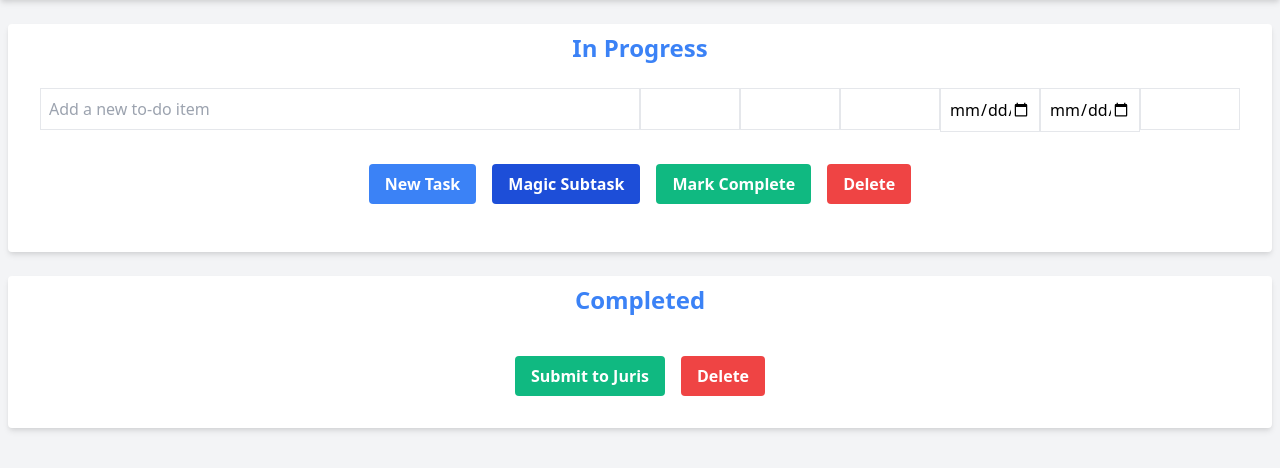
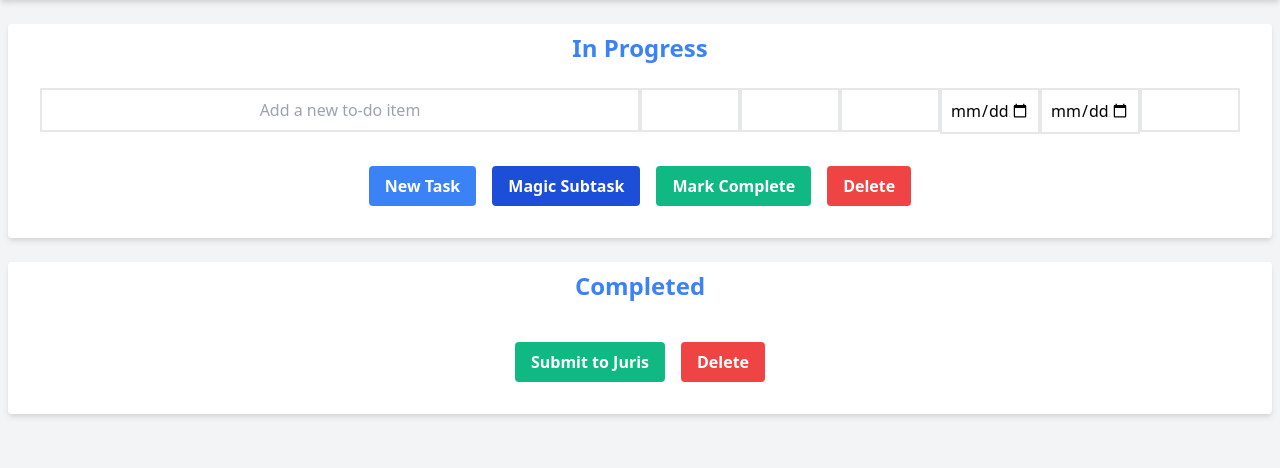
Before and after one commit to halfprice06/tasktician, a FastAPI app: template templates/home.html in a window 1280 px wide. Shown: the part 56-524 px from the top of the page. Run offline with FastAPI, Linux system fonts and the light colour scheme; the template is opened without the code that fills it, so the values that code supplies are empty; some libraries are stand-ins or nearby versions.

Commit message:
border update

```diff
--- a/templates/home.html
+++ b/templates/home.html
@@ -38,30 +38,30 @@
             <div id="todo-list" hx-get="/get_all_todos" hx-swap="innerHTML" hx-trigger="load">
                 <!-- Existing to-do items will be loaded here -->
             </div>
-            <form hx-post="/add" hx-target="#todo-list" hx-swap="innerHTML" class="mt-4 mb-4">
+            <form hx-post="/add" hx-target="#todo-list" hx-swap="innerHTML" class="mt-4">
 
                 <div class="flex mb-4">
 
                     <div class="w-6/12">
-                        <input type="text" id="tasks" name="tasks" placeholder="Add a new to-do item" class="border p-2 mr-2 w-full">
+                        <input type="text" id="tasks" name="tasks" placeholder="Add a new to-do item" class="border-2 p-2 mr-2 w-full text-center">
                     </div>
                     <div class="w-1/12">
-                        <input type="text" id="client" name="client" placeholder="" class="border p-2 mr-2 w-full">
+                        <input type="text" id="client" name="client" placeholder="" class="border-2 p-2 mr-2 w-full">
                     </div>
                     <div class="w-1/12">
-                        <input type="number" id="client_id" name="client_id" placeholder="" class="border p-2 mr-2 w-full">
+                        <input type="number" id="client_id" name="client_id" placeholder="" class="border-2 p-2 mr-2 w-full">
                     </div>
                     <div class="w-1/12">
-                        <input type="number" id="matter_id" name="matter_id" placeholder="" class="border p-2 mr-2 w-full">
+                        <input type="number" id="matter_id" name="matter_id" placeholder="" class="border-2 p-2 mr-2 w-full">
                     </div>
                     <div class="w-1/12">
-                        <input type="date" id="due_date" name="due_date" class="border p-2 mr-2 w-full">
+                        <input type="date" id="due_date" name="due_date" class="border-2 mr-2 p-2 w-full">
                     </div>
                     <div class="w-1/12">
-                        <input type="date" id="date_completed" name="date_completed" class="border p-2 mr-2 w-full">
+                        <input type="date" id="date_completed" name="date_completed" class="border-2 mr-2 p-2 w-full">
                     </div>
                     <div class="w-1/12">
-                        <input type="text" id="time_spent" name="time_spent" placeholder="" pattern="^\d*(\.\d{0,2})?$" class="border p-2 mr-2 w-full">
+                        <input type="text" id="time_spent" name="time_spent" placeholder="" pattern="^\d*(\.\d{0,2})?$" class="border-2 p-2 mr-2 w-full">
                     </div>
                 </div>
                 <div class="flex justify-center">
```
